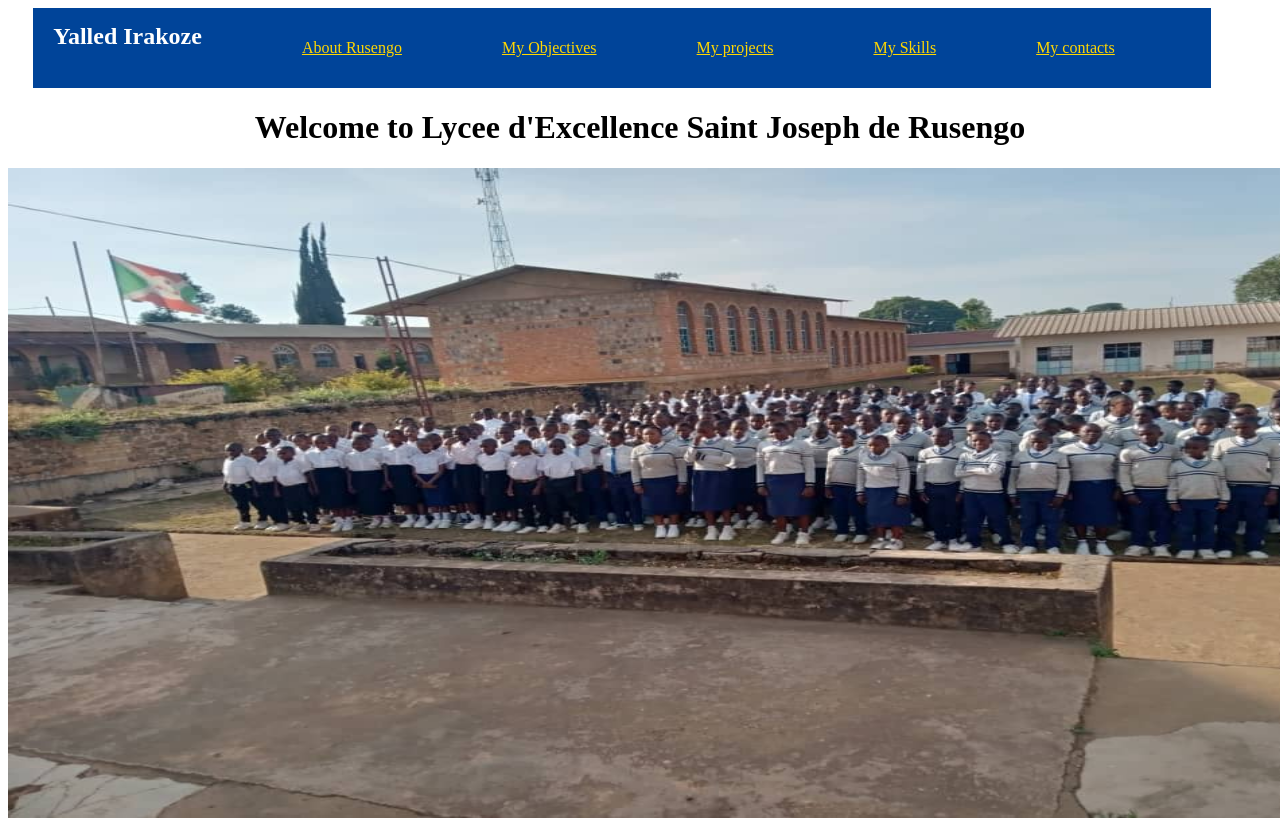
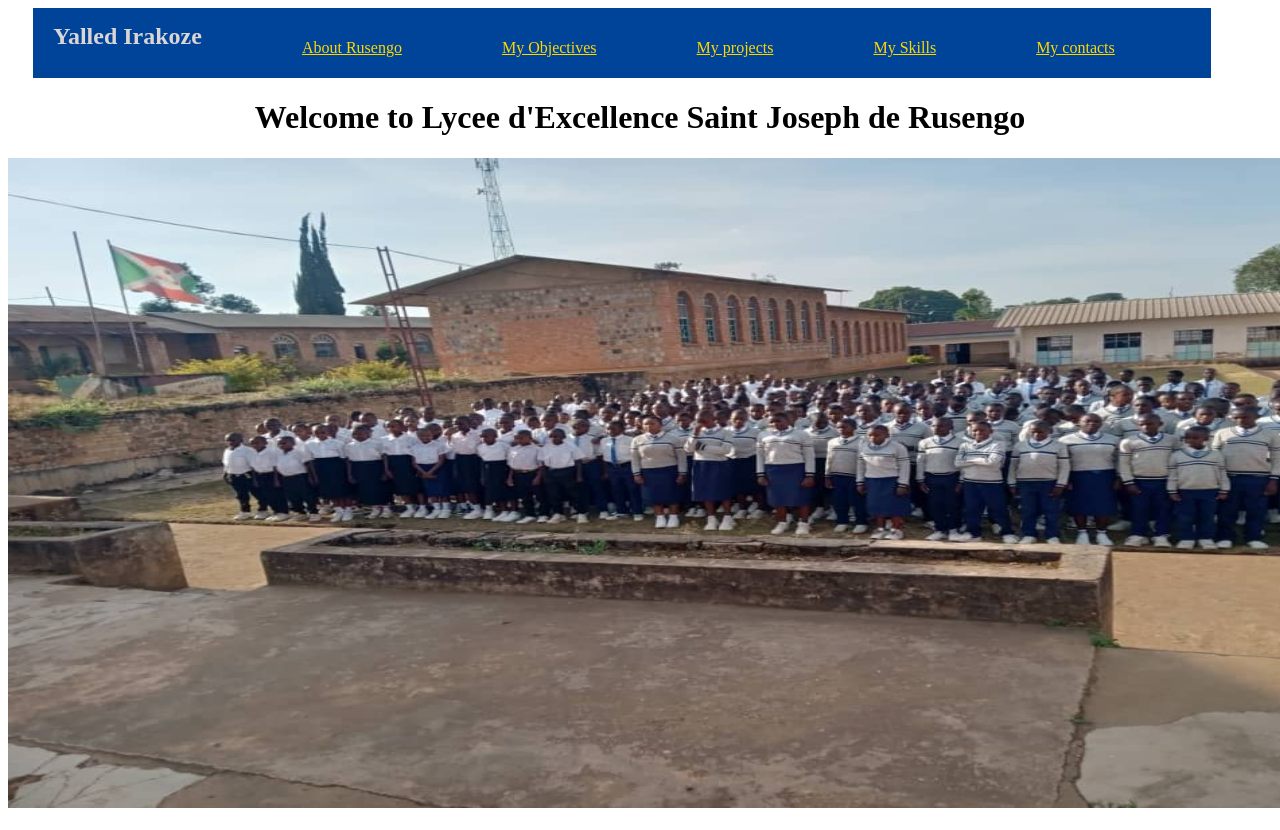
Before and after one commit to 617637/Lycee-Rusengo, a plain HTML site: page Welcome.html in a window 1280 px wide. Shown: the top 830 px of the page. Drawn offline with Linux system fonts and the light colour scheme.

Commit message:
Update style.css

```diff
--- a/style.css
+++ b/style.css
@@ -76,9 +76,10 @@ h1{
 }
 
 #home {
-    position:static ; top: 0;
-    left: 100%;
+   position:sticky ; top: 0;
+    left: 2%;
     right: 10%;
+    height: 40px;
     width: 90%;
     z-index: 100;
     display: flex;
@@ -90,7 +91,7 @@ h1{
     margin-left: 2%;
     margin-right: 2%;
     background-color: #004499;
-    color: white;
+    color: rgb(219, 213, 213);
 }
 
 #home h2 {
```
